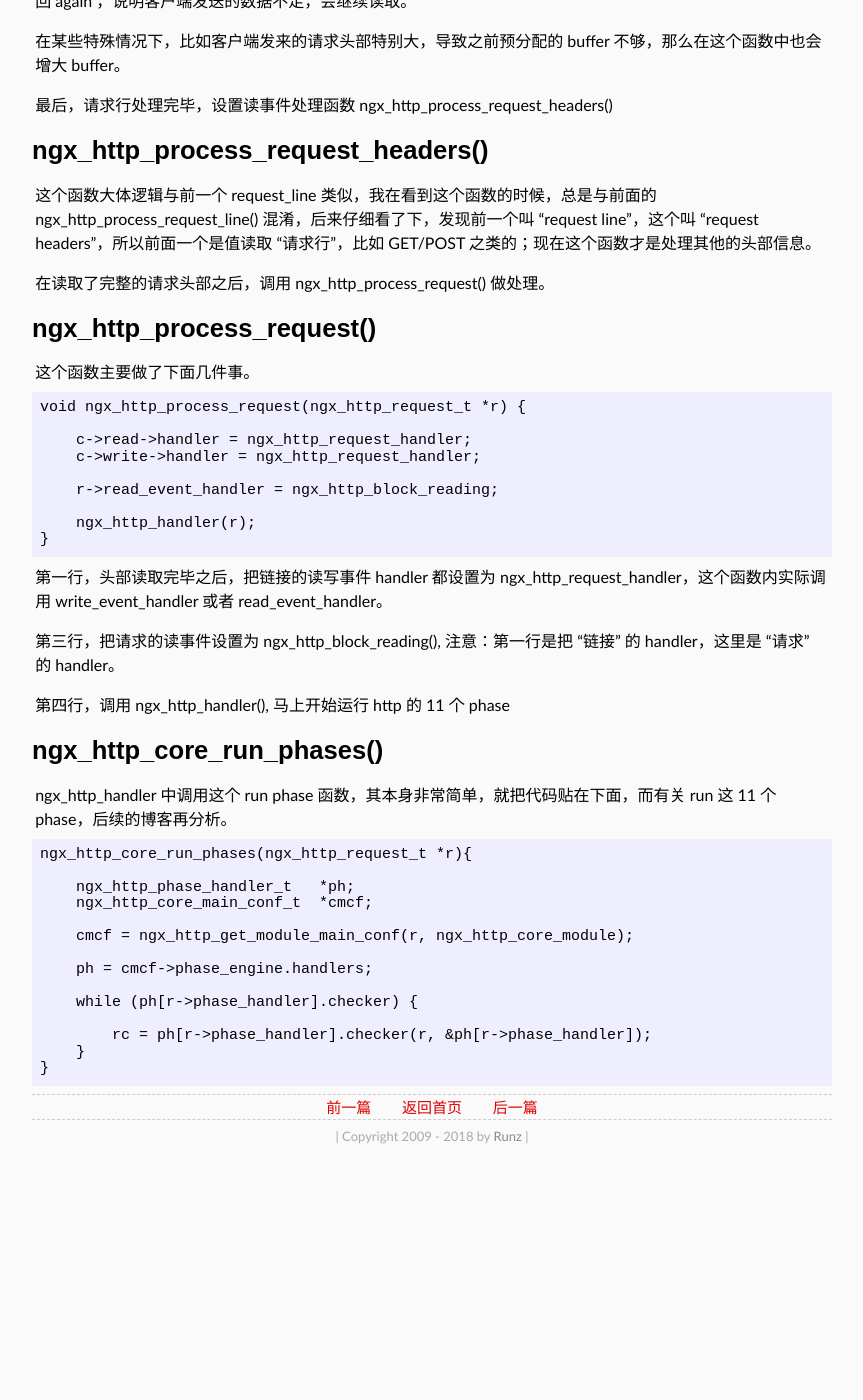
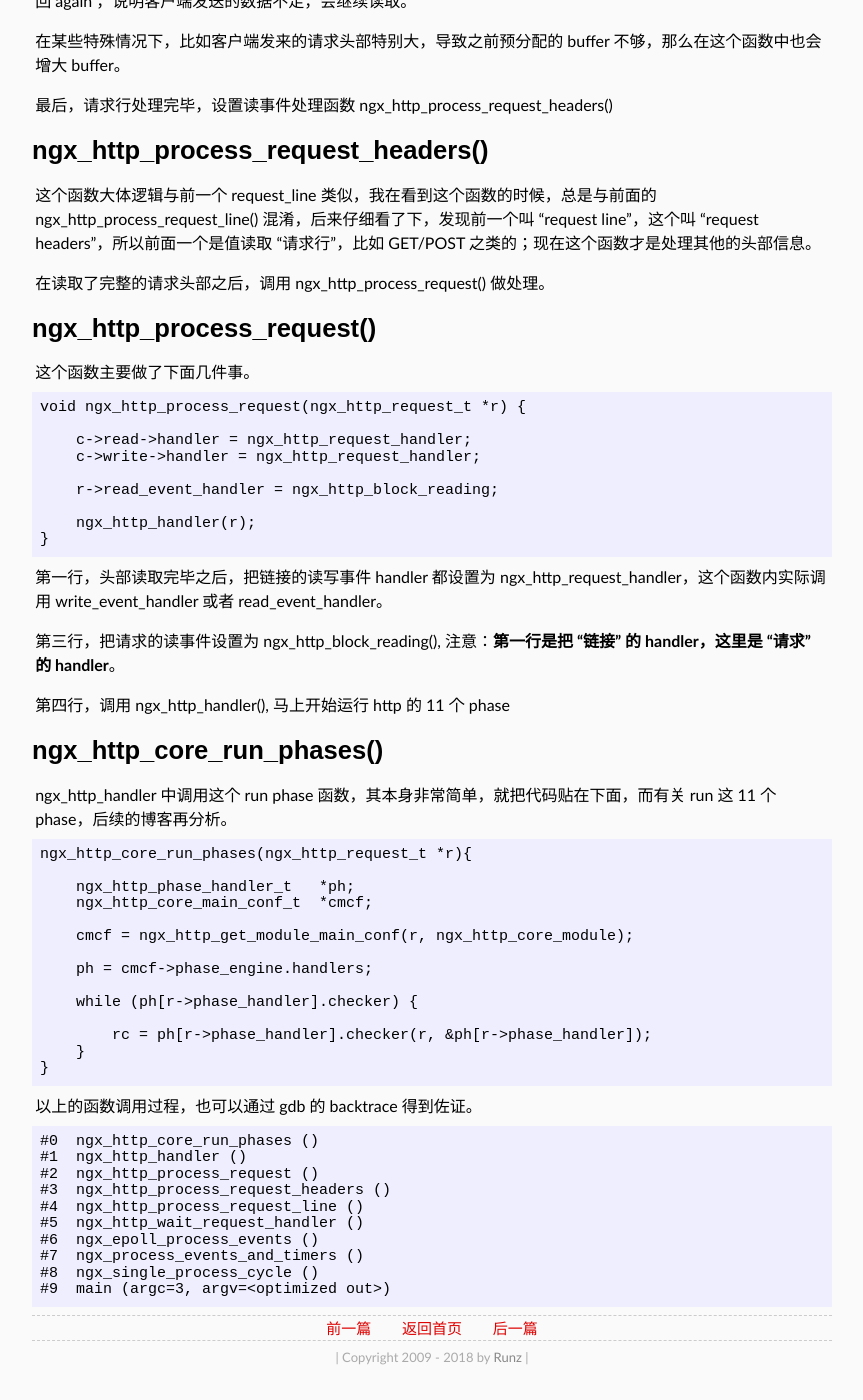
Before and after one commit to shaman7036/runzhen.github.io, a Jekyll site: the page built from _posts/2018-12-04-nginx-http-init-connection.md, in a window 1280 px wide and 1400 px high, scrolled down 1845 px. Shown: the whole window, without its empty margins (208-1071 px from the left). Built offline with Jekyll 4.4.1, drawn with Linux system fonts in a browser that asks for light colours; some web fonts are replaced; before the commit the page ends 3024 px from its top, so only the background shows below that.

Commit message:
init conn

````diff
--- a/_posts/2018-12-04-nginx-http-init-connection.md
+++ b/_posts/2018-12-04-nginx-http-init-connection.md
@@ -121,7 +121,7 @@ void ngx_http_process_request(ngx_http_request_t *r) {
 ```
 第一行，头部读取完毕之后，把链接的读写事件 handler 都设置为 ngx_http_request_handler，这个函数内实际调用 write_event_handler 或者 read_event_handler。
 
-第三行，把请求的读事件设置为 ngx_http_block_reading(), 注意：第一行是把 “链接” 的 handler，这里是 “请求” 的 handler。
+第三行，把请求的读事件设置为 ngx_http_block_reading(), 注意：**第一行是把 “链接” 的 handler，这里是 “请求” 的 handler**。
 
 第四行，调用 ngx_http_handler(), 马上开始运行 http 的 11 个 phase
 
@@ -145,3 +145,18 @@ ngx_http_core_run_phases(ngx_http_request_t *r){
     }
 }
 ```
+
+以上的函数调用过程，也可以通过 gdb 的 backtrace 得到佐证。
+
+```
+#0  ngx_http_core_run_phases ()
+#1  ngx_http_handler ()
+#2  ngx_http_process_request ()
+#3  ngx_http_process_request_headers ()
+#4  ngx_http_process_request_line ()
+#5  ngx_http_wait_request_handler ()
+#6  ngx_epoll_process_events ()
+#7  ngx_process_events_and_timers ()
+#8  ngx_single_process_cycle ()
+#9  main (argc=3, argv=<optimized out>)
+```
````
